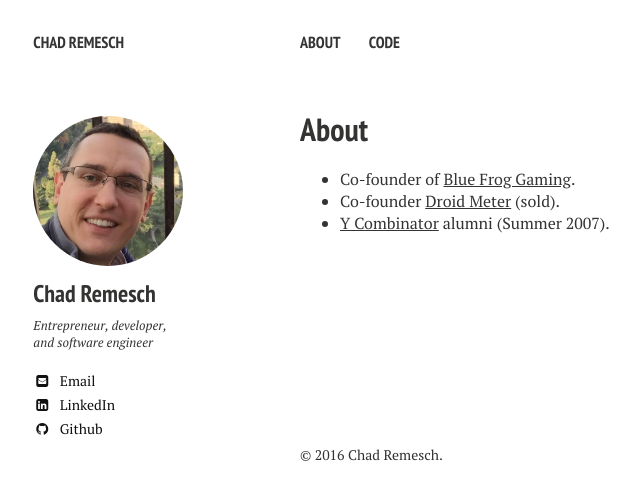
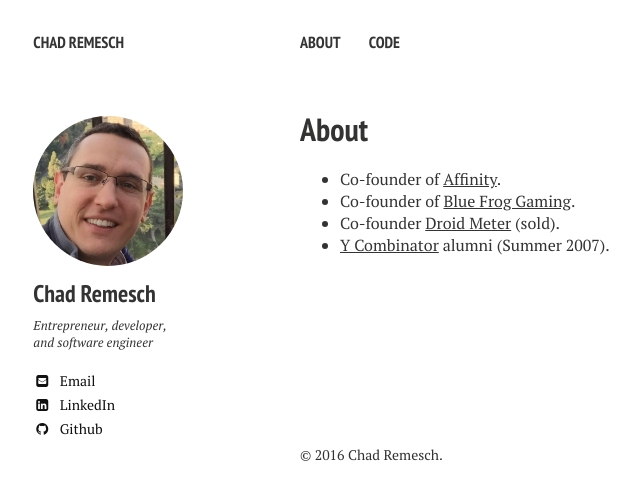
Before and after one commit to chadrem/chadrem.github.io, a Jekyll site: the page built from about/index.md, in a window 1280 px wide. Shown: the top 500 px of the page, without its empty margins (20-660 px from the left). Built offline with Jekyll 4.4.1, drawn with Linux system fonts in a browser that asks for light colours; nearby versions of some CDN libraries.

Commit message:
Update about.

```diff
--- a/about/index.md
+++ b/about/index.md
@@ -5,6 +5,7 @@ comments: false
 share: false
 ---
 
+* Co-founder of [Affinity](https://www.tryaffinity.com).
 * Co-founder of [Blue Frog Gaming](http://bluefroggaming.com).
 * Co-founder [Droid Meter](http://droidmeter.com) (sold).
 * [Y Combinator](http://ycombinator.com) alumni (Summer 2007).
```
